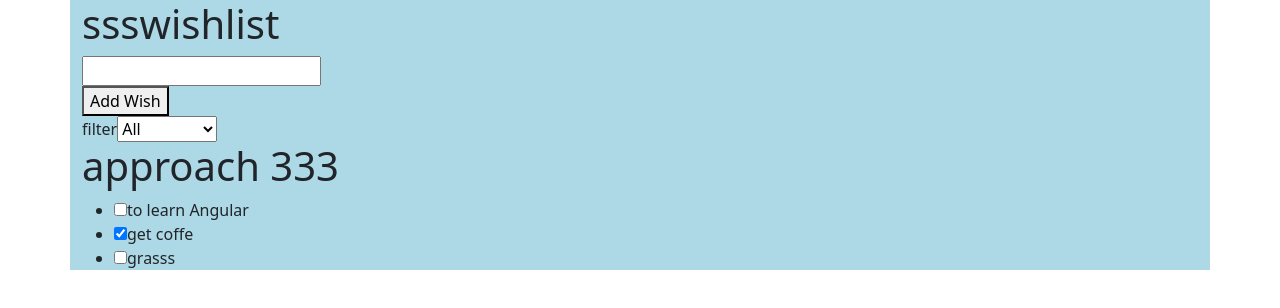
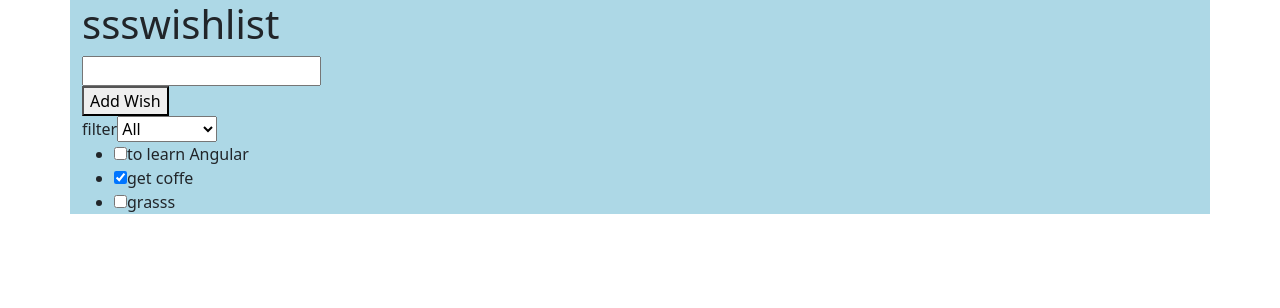
Before and after one commit to 99ionut/AngularTutorial, an Angular app: page / in a window 1280 px wide. Shown: the top 308 px of the page. Built offline with nearby package versions, Linux system fonts and the light colour scheme.

Commit message:
created component and imported it

```diff
--- a/src/app/app.component.html
+++ b/src/app/app.component.html
@@ -26,26 +26,11 @@
     </select>
   </div>
 
-  <!--Approach 3 of conditional rendering, template only for the else-->
-  <h1>approach 333</h1>
-  <div *ngIf="visibleItems.length===0; else showItems2">
-    There are no wishes
+  <div>
+    <wish-list [wishes]="visibleItems">
+
+    </wish-list>
   </div>
-
-  <ng-template #showItems2>
-    <ul *ngIf="items.length > 0" id="list">
-      <li *ngFor="let item of visibleItems; index as iii">
-          <!--data binding [html proprety or attribute]="value"-->
-          <!--event binding have to call a method in the class-->
-          <!--$event to pass event usually (e) in normal js-->
-          <input type="checkbox"
-          [checked]="item.isComplete"
-          [attr.data-index]="iii"
-          (click)="toggleItem($event, item)"
-          >{{item.wishText}}
-      </li>
-    </ul>
-  </ng-template>
 
   <!--cant have more than one directive on an element, so no ngIf with ngFor-->
 
--- a/src/app/app.component.ts
+++ b/src/app/app.component.ts
@@ -32,14 +32,6 @@ export class AppComponent {
     }
   }
 
-  toggleItem = (e : any, item : WishItem) =>{
-    //binds data by setting isCompleto to true or false
-    item.isComplete = !item.isComplete;
-    console.log(e);
-    console.log(item);
-    console.log("Toggle!");
-  }
-
 
   addNewWish = () =>{
     //add wish
--- a/src/app/app.module.ts
+++ b/src/app/app.module.ts
@@ -4,11 +4,13 @@ import { BrowserModule, provideClientHydration } from '@angular/platform-browser
 import { AppRoutingModule } from './app-routing.module';
 import { AppComponent } from './app.component';
 import { FormsModule } from '@angular/forms';
+import { WishListComponent } from './wish-list/wish-list.component';
 
 @NgModule({
   //components / directives that belong to this model
   declarations: [
-    AppComponent
+    AppComponent,
+    WishListComponent
   ],
   //things avabile to the templates inside of this module
   imports: [
--- /dev/null
+++ b/src/app/wish-list/wish-list.component.html
@@ -0,0 +1,18 @@
+<div *ngIf="wishes.length===0; else showItems2">
+  There are no wishes
+</div>
+
+<ng-template #showItems2>
+  <ul id="list">
+    <li *ngFor="let item of wishes; index as iii">
+        <!--data binding [html proprety or attribute]="value"-->
+        <!--event binding have to call a method in the class-->
+        <!--$event to pass event usually (e) in normal js-->
+        <input type="checkbox"
+        [checked]="item.isComplete"
+        [attr.data-index]="iii"
+        (click)="toggleItem($event, item)"
+        >{{item.wishText}}
+    </li>
+  </ul>
+</ng-template>
--- /dev/null
+++ b/src/app/wish-list/wish-list.component.ts
@@ -0,0 +1,23 @@
+import { Component, Input } from '@angular/core';
+import { WishItem } from '../../shared/models/wishItem';
+
+@Component({
+  selector: 'wish-list',
+  templateUrl: './wish-list.component.html',
+  styleUrl: './wish-list.component.css'
+})
+
+export class WishListComponent {
+  //if custom component proprety, use @input to tell angular its an input of the component
+  @Input() wishes : WishItem[] = [];
+
+
+  toggleItem = (e : any, item : WishItem) =>{
+    //binds data by setting isCompleto to true or false
+    item.isComplete = !item.isComplete;
+    console.log(e);
+    console.log(item);
+    console.log("Toggle!");
+  }
+
+}
```
Also changed, not shown: src/app/wish-list/wish-list.component.css (added), 1 other file (tests, documents, lock files or other folders).
